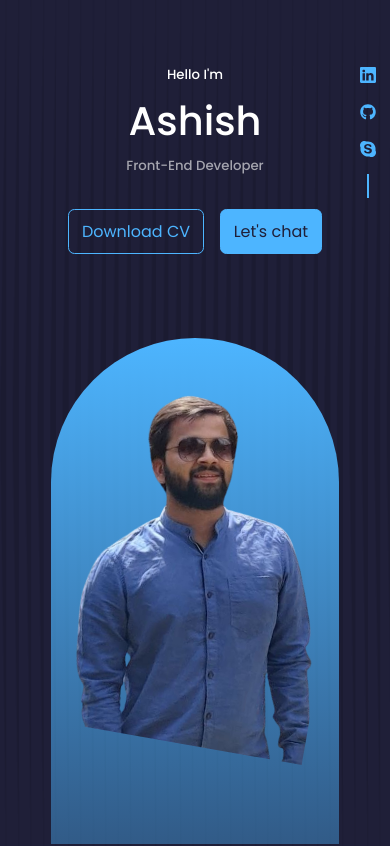
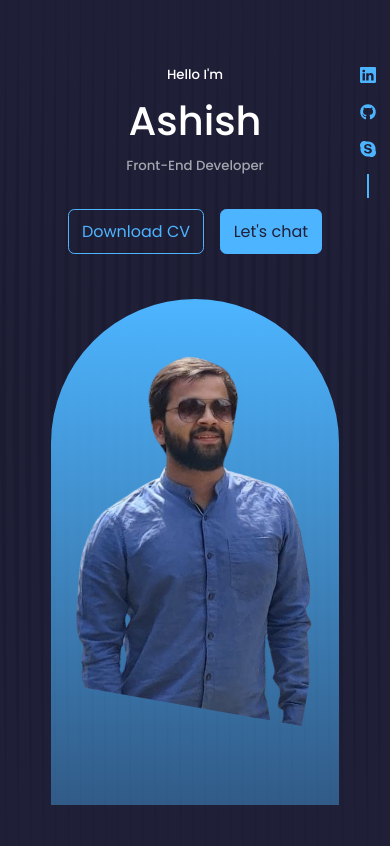
Before and after one commit to ash14ish/My-Portfolio, a React (Create React App) app: page / in a window 390 px wide. Shown: the top 846 px of the page. Built offline with nearby package versions, Linux system fonts and the light colour scheme.

Commit message:
portfolio

```diff
--- a/src/components/Home/Home.css
+++ b/src/components/Home/Home.css
@@ -71,6 +71,10 @@ header {
 }
 
 @media (max-width: 600px) {
+  .header_container {
+    height: 95%;
+  }
+
   .my-pic {
     height: 60vh;
     padding: 0;
```
